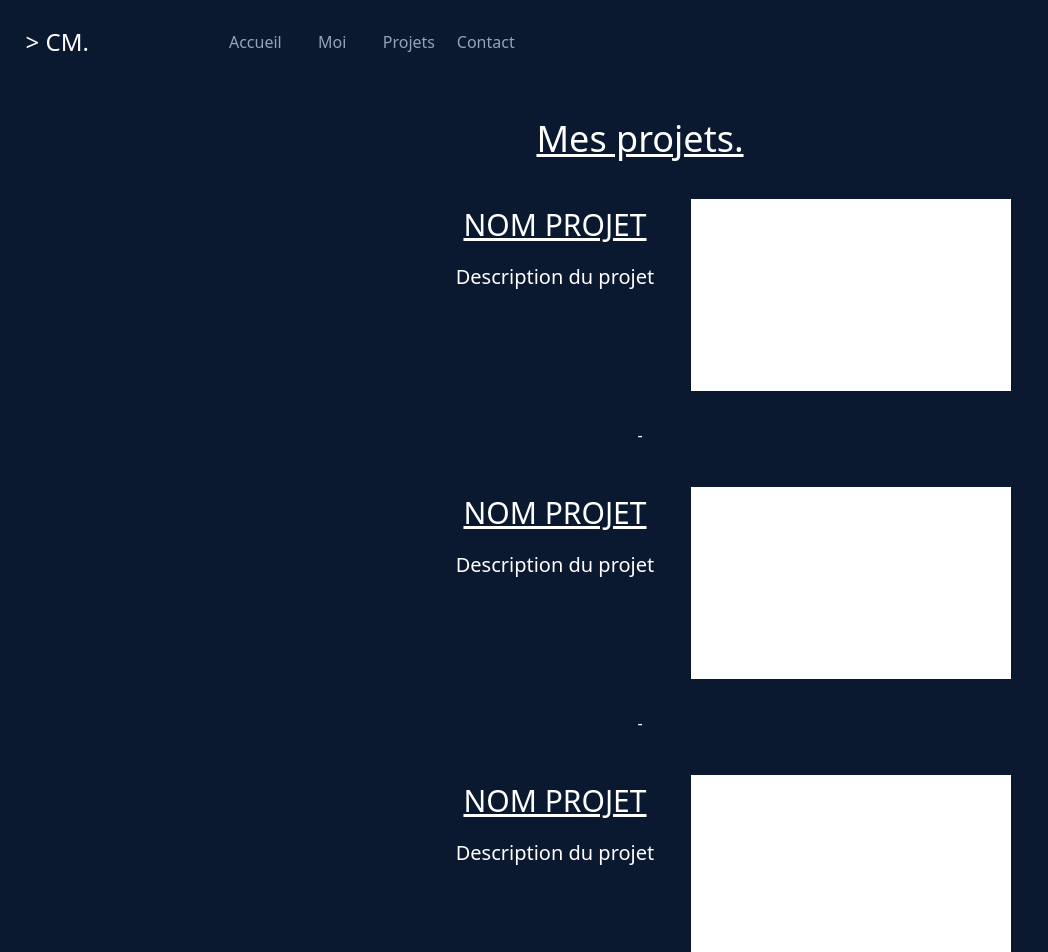
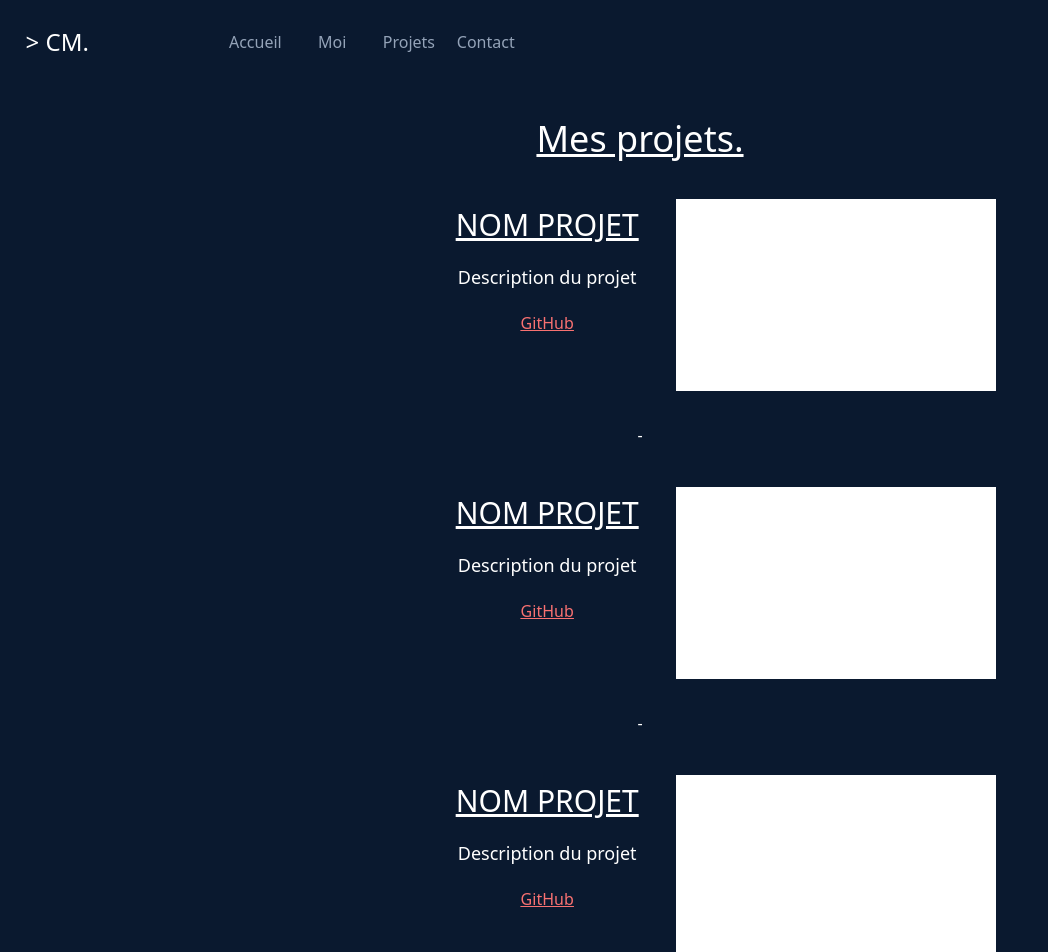
Before and after one commit to Heafold/PersonalWebsite, a Vue app: page /project in a window 1280 px wide. Shown: the top 952 px of the page, without its empty margins (0-1048 px from the left). Built offline with nearby package versions, Linux system fonts and the light colour scheme.

Commit message:
project-github-href

```diff
--- a/src/components/XProject.vue
+++ b/src/components/XProject.vue
@@ -9,7 +9,8 @@
 
                 <div class=" mt-12 lg:ml-[35%]">
                     <h2 class="text-white text-3xl underline text-center">NOM PROJET</h2>
-                    <p class="text-white text-xl text-center mt-5">Description du projet</p>
+                    <p class="text-white text-lg text-center mt-5 mb-5">Description du projet</p>
+                    <p class="text-red-400 underline text-center"><a href="https://github.com/Heafold" target="_blank" >GitHub</a></p>
                 </div>
 
                 <div class="bg-white w-80 h-48 mt-10 ml-[6%] lg:ml-[3%]"></div>
@@ -22,7 +23,8 @@
 
                 <div class=" mt-12 lg:ml-[35%]">
                     <h2 class="text-white text-3xl underline text-center">NOM PROJET</h2>
-                    <p class="text-white text-xl text-center mt-5">Description du projet</p>
+                    <p class="text-white text-lg text-center mt-5 mb-5">Description du projet</p>
+                    <p class="text-red-400 underline text-center"><a href="https://github.com/Heafold" target="_blank" >GitHub</a></p>
                 </div>
 
                 <div class="bg-white w-80 h-48 mt-10 ml-[6%] lg:ml-[3%]"></div>
@@ -35,7 +37,8 @@
 
                 <div class=" mt-12 lg:ml-[35%]">
                     <h2 class="text-white text-3xl underline text-center">NOM PROJET</h2>
-                    <p class="text-white text-xl text-center mt-5">Description du projet</p>
+                    <p class="text-white text-lg text-center mt-5 mb-5">Description du projet</p>
+                    <p class="text-red-400 underline text-center"><a href="https://github.com/Heafold" target="_blank" >GitHub</a></p>
                 </div>
 
                 <div class="bg-white w-80 h-48 mt-10 ml-[6%] lg:ml-[3%]"></div>
```
